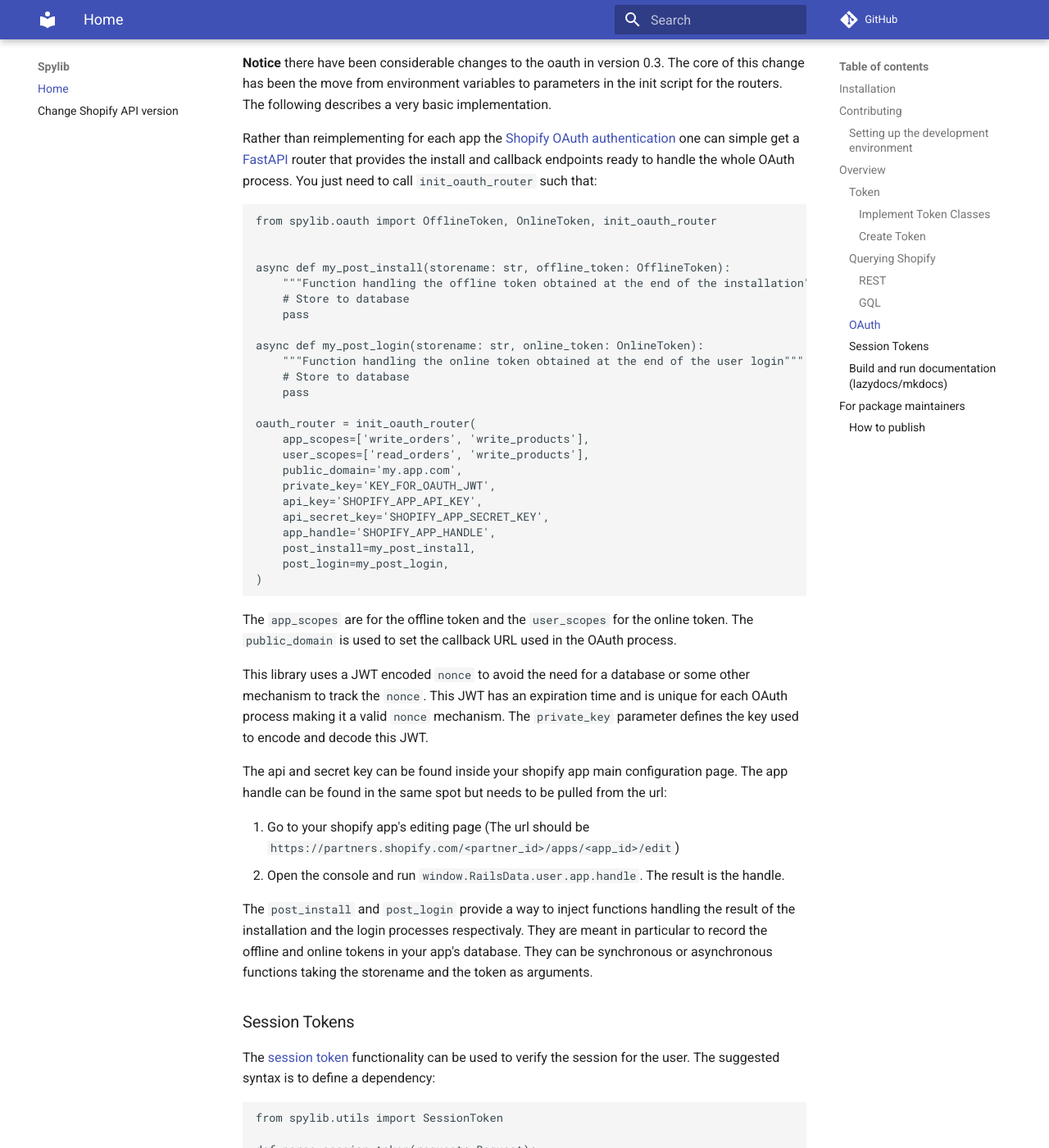
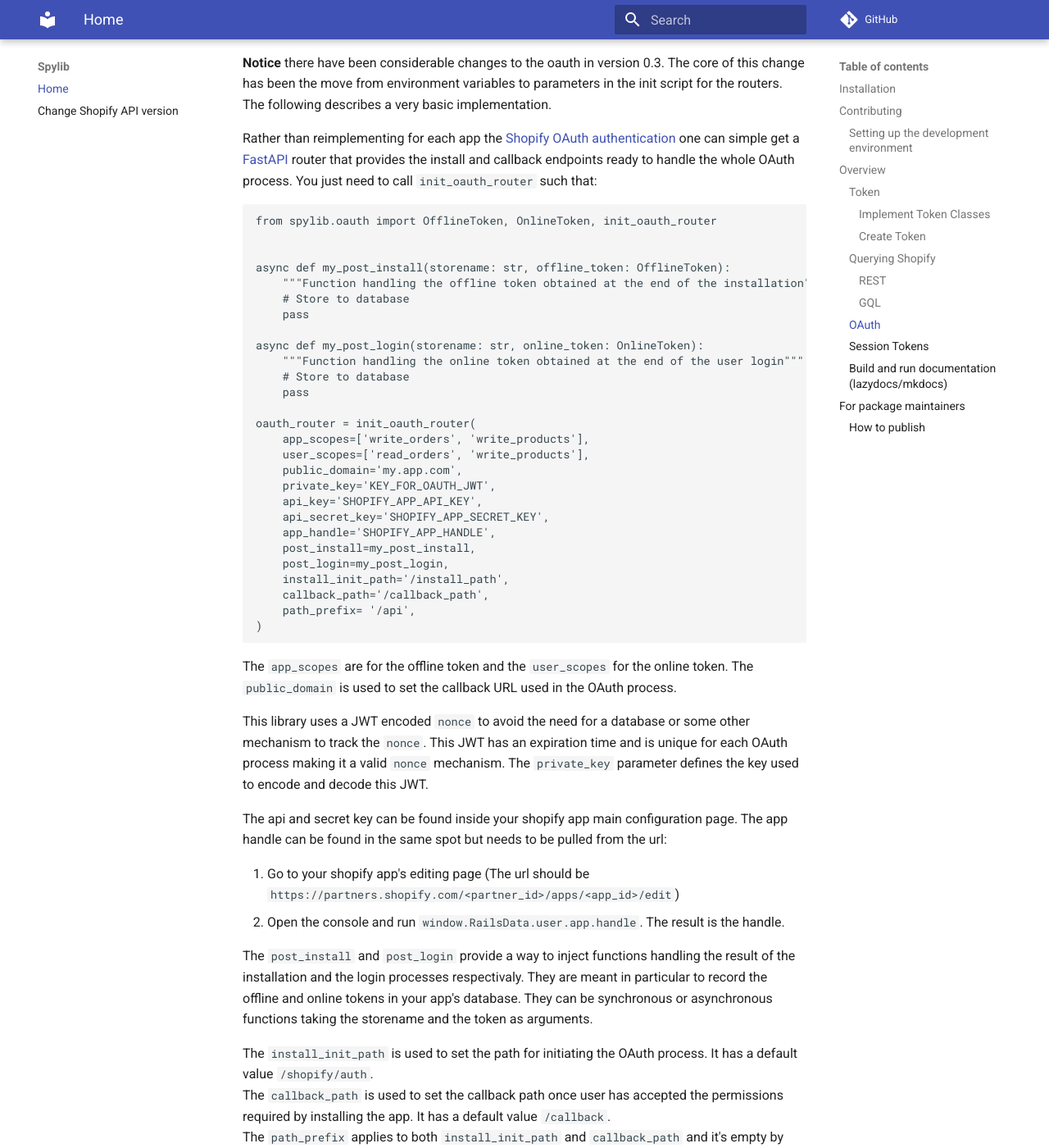
Before and after one commit to SatelCreative/spylib, an MkDocs documentation site: the page built from docs/index.md, in a window 1280 px wide and 1400 px high, scrolled down 4368 px. Shown: the whole window at 82% size. Built offline with MkDocs 1.6.1 and Material for MkDocs 9.7.7, drawn with Linux system fonts in a browser that asks for light colours; comment, search, counter and statistics services are not loaded; some of the changed text lies outside the part shown.

Commit message:
update the index.md the same

````diff
--- a/docs/index.md
+++ b/docs/index.md
@@ -249,6 +249,9 @@
     app_handle='SHOPIFY_APP_HANDLE',
     post_install=my_post_install,
     post_login=my_post_login,
+    install_init_path='/install_path',
+    callback_path='/callback_path',
+    path_prefix= '/api',
 )
 ```
 
@@ -271,6 +274,14 @@
 particular to record the offline and online tokens in your app's database.
 They can be synchronous or asynchronous functions taking the storename and the token
 as arguments.
+
+The `install_init_path` is used to set the path for initiating the OAuth process.
+It has a default value `/shopify/auth`. <br>
+The `callback_path` is used to set the callback path once user has accepted the permissions required by installing the app.
+It has a default value  `/callback`. <br>
+The `path_prefix` applies to both `install_init_path` and `callback_path` and it's empty by default. <br>
+With the example above the URL to install the app will be `https://my.app.com/api/install_path`
+and the callback URL will be `https://my.app.com/api/callback_path`
 
 ### Session Tokens
 
````
